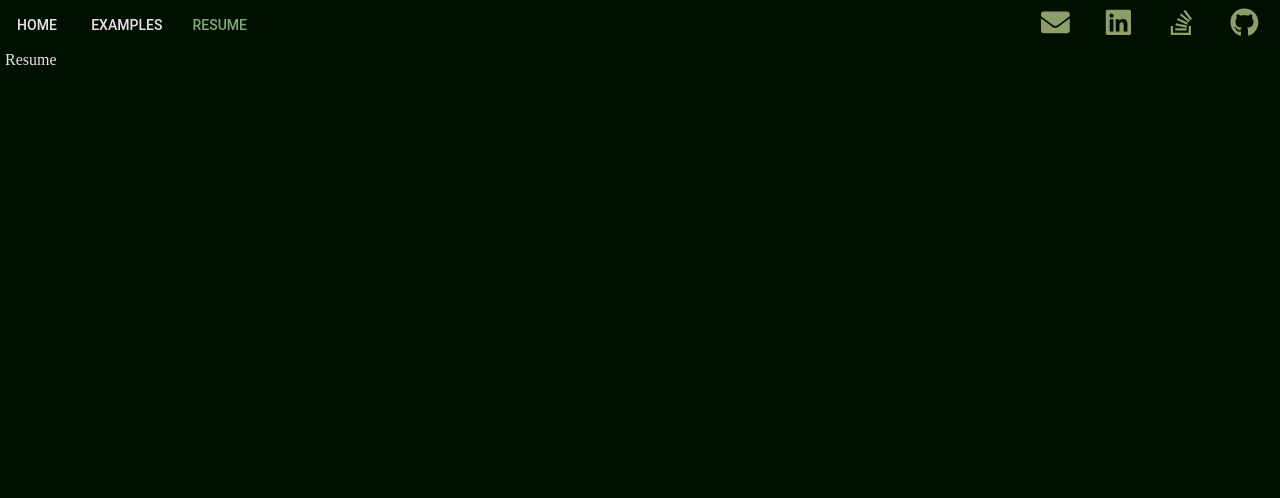
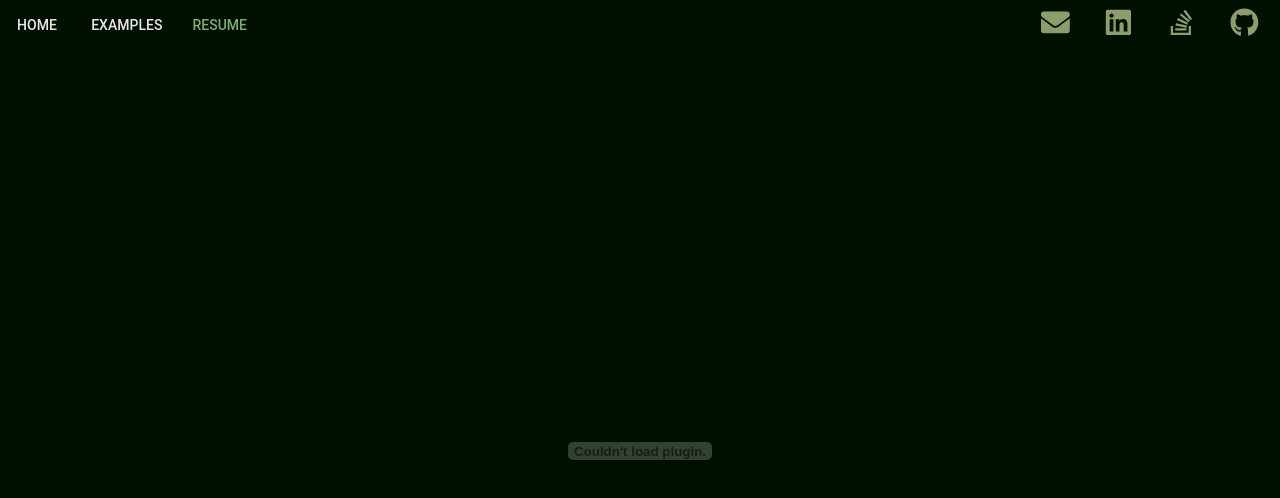
Before and after one commit to jmarkstevens/JMarkStevens2019, a React app: page / in a window 1280 px wide. Both pictures are taken after a click on the button "RESUME". Shown: the top 498 px of the page. Built offline with nearby package versions, Linux system fonts and the light colour scheme.

Commit message:
resume page

```diff
--- a/src/components/resume/resume.jsx
+++ b/src/components/resume/resume.jsx
@@ -1,7 +1,30 @@
 import React from 'react'
 
 const Resume = () => {
-  return <div className="resume-container">Resume</div>
+  let deviceType = 'mobile'
+  switch (window.navigator.platform) {
+    case 'MacIntel':
+    case 'Linux x86_64':
+    case 'Win32':
+      deviceType = 'desktop'
+      break
+    default:
+      break
+  }
+  let pdfArticle = null
+  if (deviceType === 'mobile') {
+    window.open('http://jmarkstevens.com/JMarkStevensResume.pdf', '_blank')
+  } else {
+    pdfArticle = (
+      <embed
+        width="100%"
+        height="100%"
+        src="JMarkStevensResume.pdf"
+        type="application/pdf"
+      />
+    )
+  }
+  return <div className="resume-container">{pdfArticle}</div>
 }
 
 export default Resume
--- a/src/styles/resume.scss
+++ b/src/styles/resume.scss
@@ -0,0 +1,7 @@
+.resume-container {
+  height: 100%;
+  overflow: hidden;
+  padding: 0;
+  position: relative;
+  width: 100%;
+}
```
Also changed, not shown: 1 other file (tests, documents, lock files or other folders).
